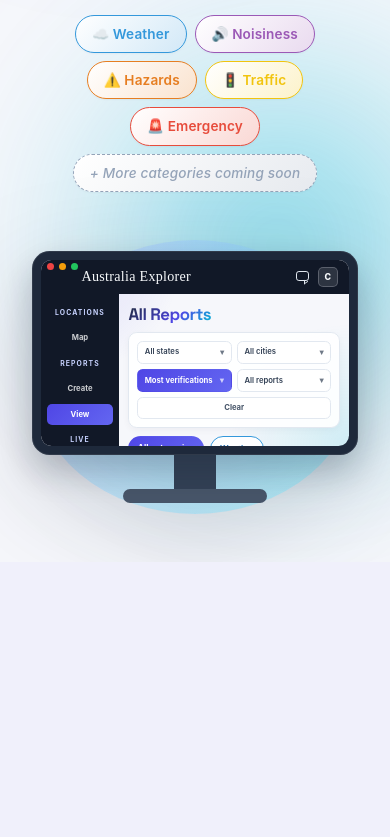
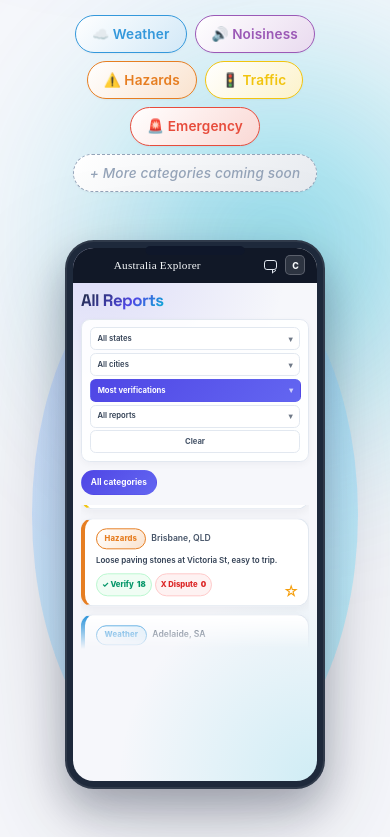
Before and after one commit to jono1762/cits3403-project, a Flask app: page /intro in a window 390 px wide. Shown: the part 487-1324 px from the top of the page. Before the commit the page ends 1040 px from the top, so only its background shows below. Run offline with Flask 3, Linux system fonts and the light colour scheme; some libraries are stand-ins or nearby versions; some web fonts are replaced.

Commit message:
mobile version and final improvement

```diff
--- a/app/blueprints/users.py
+++ b/app/blueprints/users.py
@@ -147,6 +147,8 @@ def api_search_users():
             'user_id': u.id,
             'username': u.username,
             'avatar_initial': u.username[:1].upper(),
+            'avatar_url': (url_for('static', filename=f'uploads/{u.avatar_filename}')
+                           if u.avatar_filename else None),
             'profile_url': url_for('users.user_profile_page', username=u.username),
         }
         for u in users
@@ -238,6 +240,8 @@ def api_list_blocked_users():
             'user_id': u.id,
             'username': u.username,
             'avatar_initial': u.username[:1].upper(),
+            'avatar_url': (url_for('static', filename=f'uploads/{u.avatar_filename}')
+                           if u.avatar_filename else None),
             'profile_url': url_for('users.user_profile_page', username=u.username),
         })
     return jsonify(out)
--- a/app/static/css/main/home.css
+++ b/app/static/css/main/home.css
@@ -866,3 +866,85 @@
     .home-demo-view-3,
     .home-demo-view-4 { display: none; }
 }
+
+
+@media (max-width: 600px) {
+    .home-hero-figure {
+        justify-self: center;
+    }
+
+    .home-demo-screen {
+        width: min(70vw, 260px);
+        aspect-ratio: 9 / 19;
+        border-radius: 1.8rem;
+        padding: 0.5rem;
+        box-shadow:
+            inset 0 0 0 2px rgba(255, 255, 255, 0.08),
+            0 1.2rem 2.4rem rgba(15, 23, 42, 0.28);
+    }
+
+    .home-demo-screen::before {
+        content: '';
+        position: absolute;
+        top: 0.35rem;
+        left: 50%;
+        transform: translateX(-50%);
+        width: 38%;
+        height: 0.55rem;
+        border-radius: 999px;
+        background: #0f172a;
+        z-index: 3;
+    }
+
+    .home-demo-topbar {
+        display: none;
+    }
+
+    .home-demo-app {
+        border-radius: 1.3rem;
+        overflow: hidden;
+    }
+
+    .home-demo-body {
+        grid-template-columns: 1fr;
+    }
+
+    .home-demo-sidebar {
+        display: none;
+    }
+
+    .home-demo-content {
+        padding: 0.55rem 0.5rem 0;
+    }
+
+    .home-demo-logo {
+        font-size: 0.7rem;
+    }
+
+    .home-demo-filters {
+        grid-template-columns: 1fr;
+        gap: 0.18rem;
+    }
+
+    .home-demo-chip:nth-child(n + 2) {
+        display: none;
+    }
+
+    .home-demo-new-report,
+    .home-demo-search {
+        display: none;
+    }
+
+    .home-demo-feed-window {
+        height: 9rem;
+    }
+
+    .home-demo-report-desc {
+        font-size: 0.5rem;
+    }
+
+    .home-demo-stand,
+    .home-demo-base {
+        display: none;
+    }
+}
--- a/app/static/css/navbar.css
+++ b/app/static/css/navbar.css
@@ -177,7 +177,7 @@
 
 @media (max-width: 767.98px) {
     :root {
-        --navbar-height: 56px;
+        --navbar-height: 120px;
     }
 }
 
--- a/app/static/css/sidebar.css
+++ b/app/static/css/sidebar.css
@@ -29,6 +29,15 @@
 .offcanvas-body {
     display: flex;
     flex-direction: column;
+}
+
+/* keep the mobile offcanvas below the fixed navbar so the "Navigation"
+   header (and the first group "Locations") isn't covered on phones */
+@media (max-width: 767.98px) {
+    #mobileSidebar.offcanvas {
+        top: var(--navbar-height);
+        height: calc(100% - var(--navbar-height));
+    }
 }
 
 .app-sidebar-nav {
--- a/app/static/js/main/map.js
+++ b/app/static/js/main/map.js
@@ -90,7 +90,7 @@ function initializeCityMarkers() {
                     ${popupSaveButton}
                 </div>
             </div>
-        `);
+        `, { autoPanPadding: L.point(20, 60), keepInView: true });
 
         marker.on('click', function () {
             searchBar.value = city.name;
```
Also changed, not shown: app/static/css/main/index.css (+11 -0 lines), app/static/css/messages/messages.css (+8 -0 lines), app/static/css/reports/reports_listing.css (+14 -9 lines), app/static/css/users/profile.css (+16 -0 lines), app/static/js/messages/messages.js (+8 -1 lines).
